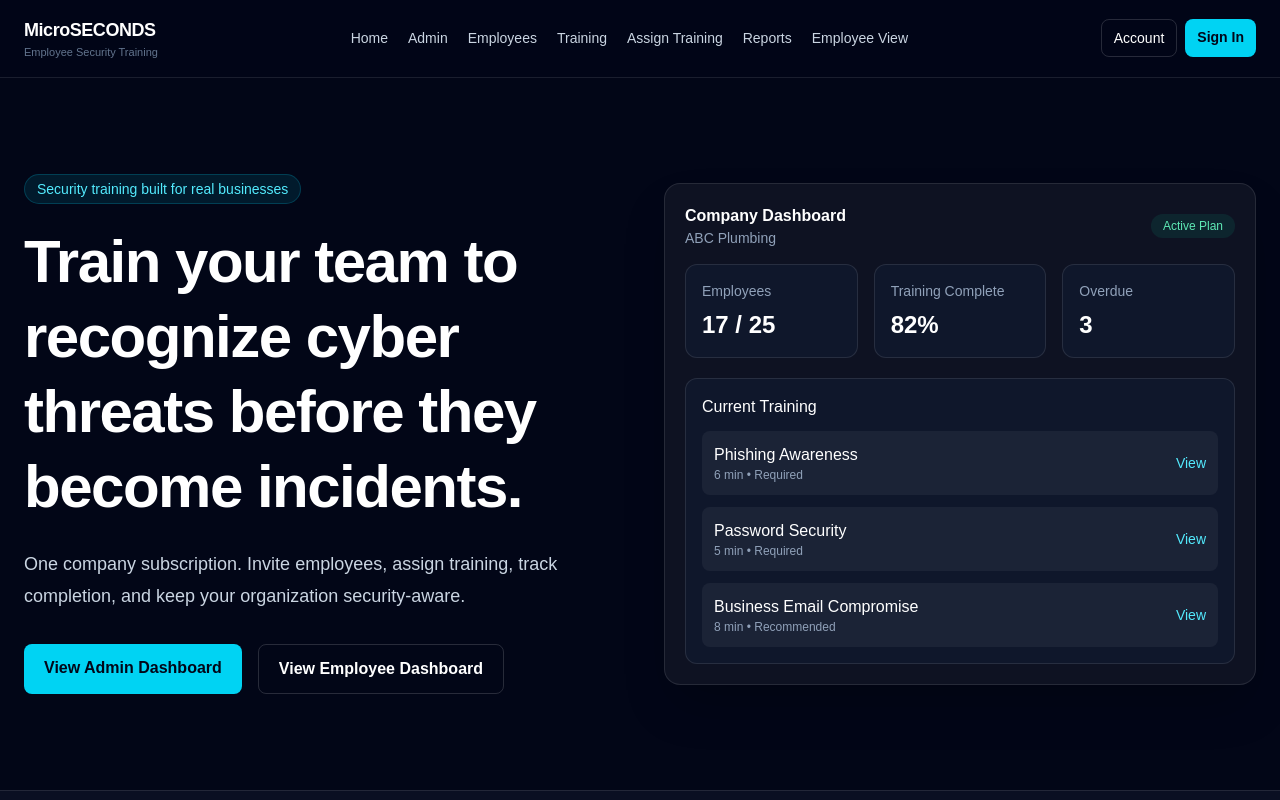
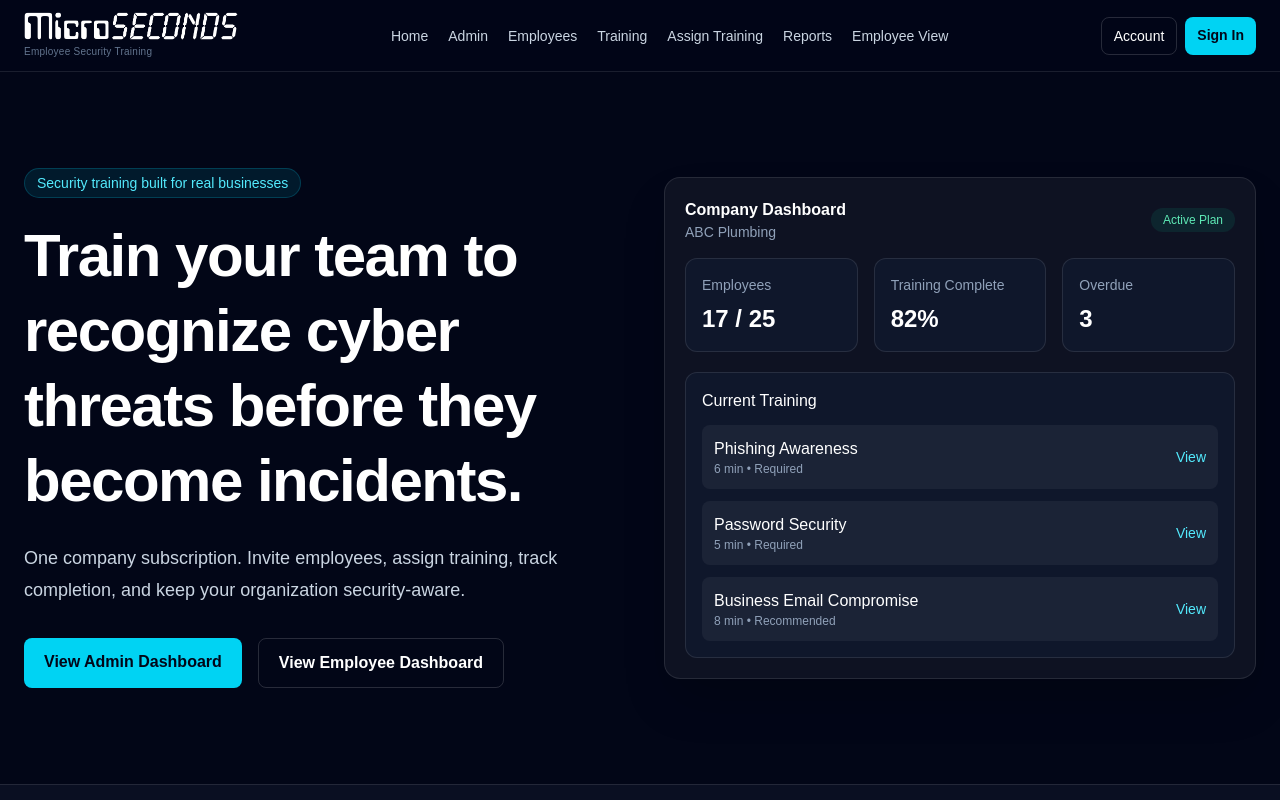
Before and after one commit to microsecs/cyber-training-platform, a Next.js app: page / in a window 1280 px wide. Shown: the top 800 px of the page. Built offline with nearby package versions, Linux system fonts and the light colour scheme; no server answers.

Commit message:
Add MicroSECONDS logo to site header

```diff
--- a/src/components/SiteNav.tsx
+++ b/src/components/SiteNav.tsx
@@ -1,5 +1,6 @@
 "use client";
 
+import Image from "next/image";
 import Link from "next/link";
 import { useEffect, useState } from "react";
 import { createClient } from "@/lib/supabase/client";
@@ -42,12 +43,21 @@ export default function SiteNav() {
 
   return (
     <header className="sticky top-0 z-50 border-b border-white/10 bg-slate-950/95 backdrop-blur">
-      <div className="mx-auto flex max-w-7xl items-center justify-between px-6 py-4">
-        <Link href="/" className="group">
-          <div className="text-lg font-bold tracking-tight group-hover:text-cyan-300">
-            MicroSECONDS
-          </div>
-          <div className="text-[11px] text-slate-500">
+      <div className="mx-auto flex max-w-7xl items-center justify-between gap-4 px-4 py-3 sm:px-6">
+        <Link
+          href="/"
+          className="group min-w-0 shrink"
+          aria-label="MicroSECONDS Training home"
+        >
+          <Image
+            src="/microseconds-logo.png"
+            alt="MicroSECONDS"
+            width={835}
+            height={109}
+            priority
+            className="h-5 w-auto max-w-[155px] object-contain sm:h-6 sm:max-w-[190px] lg:h-7 lg:max-w-[215px]"
+          />
+          <div className="mt-1 hidden text-[10px] tracking-wide text-slate-500 sm:block">
             Employee Security Training
           </div>
         </Link>
@@ -69,13 +79,14 @@ export default function SiteNav() {
           ) : null}
         </nav>
 
-        <div className="flex gap-2">
+        <div className="flex shrink-0 gap-2">
           <Link
             href="/account"
             className="rounded-lg border border-white/15 px-3 py-2 text-sm hover:bg-white/5"
           >
             Account
           </Link>
+
           <Link
             href="/login"
             className="rounded-lg bg-cyan-400 px-3 py-2 text-sm font-semibold text-slate-950 hover:bg-cyan-300"
```
Also changed, not shown: public/microseconds-logo.png (added).
